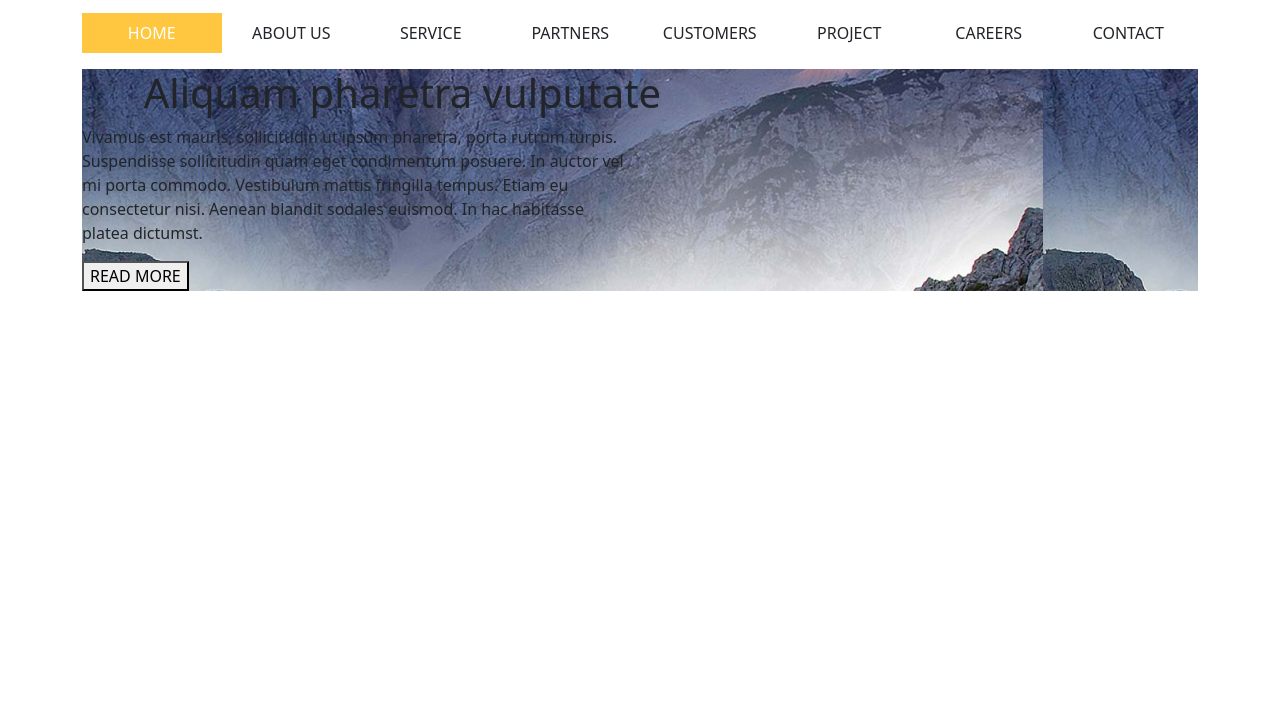
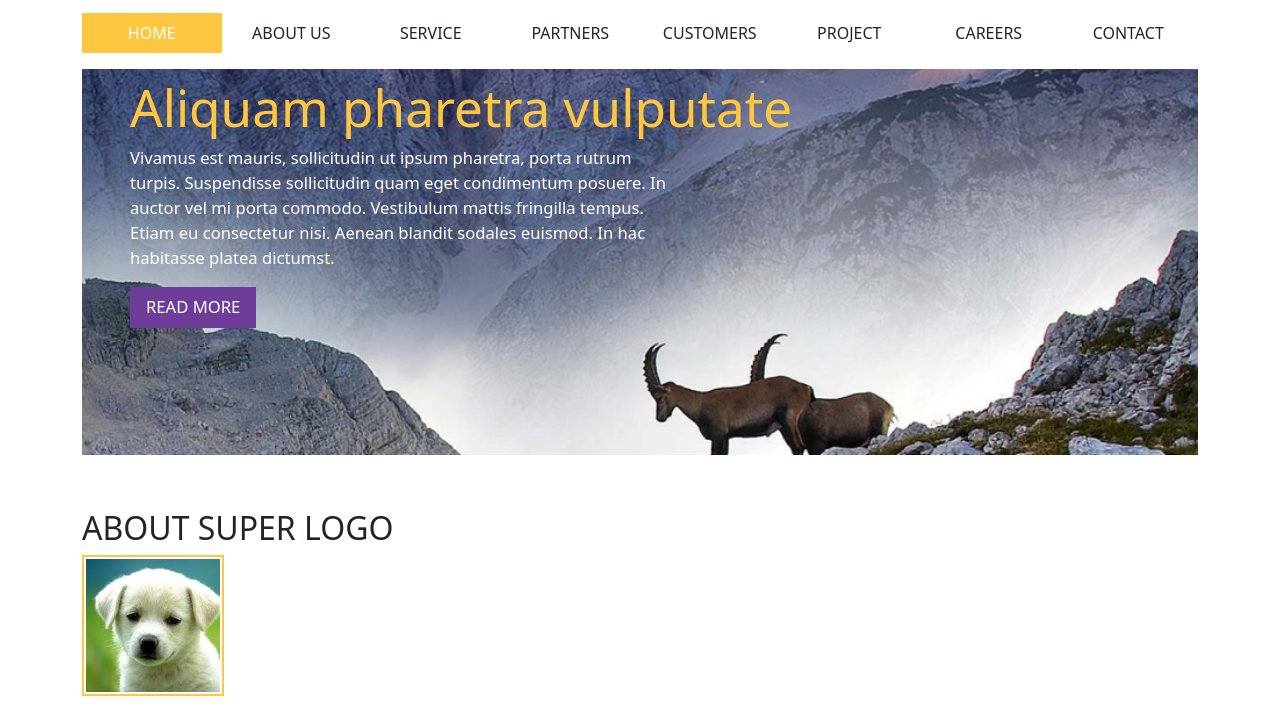
Before and after one commit to SergeyBat/SergeyBat.github.io, a plain HTML site: page index.html in a window 1280 px wide. Shown: the part 90-800 px from the top of the page. Drawn offline with nearby package versions, Linux system fonts and the light colour scheme.

Commit message:
block image

```diff
--- a/index.html
+++ b/index.html
@@ -72,27 +72,38 @@
 
 	<main>
 		<div class="container">
-			<section class="image w-100 mt-3 position-relative">
-				<div class="row">
-					<div class="col-7 text-center">
-						<h1>Aliquam pharetra vulputate</h1>
-					</div>
-					<div class="text col-6 text-start">
-						<p>
+			<section class="image mt-3 ">
+				<div class="row position-relative">
+					<img class="img-fluid position-absolute" src="img/Mountains-and-hills-julian-alps.png"
+						alt="Mountains">
+					<div
+						class="descriptionImage .col-12 col-sm-11 col-md-12 col-lg-8 col-xl-8 text-start position-absolute mt-2 mx-3 mx-md-3 mx-lg-5">
+						<h1 class="imageTitle responsive-font-example">Aliquam pharetra vulputate</h1>
+
+						<p class="imageText text-white w-75 responsive-font-example">
 							Vivamus est mauris, sollicitudin ut ipsum pharetra, porta rutrum turpis. Suspendisse
 							sollicitudin quam eget
 							condimentum posuere. In auctor vel mi porta commodo. Vestibulum mattis fringilla tempus.
 							Etiam eu consectetur
 							nisi. Aenean blandit sodales euismod. In hac habitasse platea dictumst.
 						</p>
-						<button>
+						<button type="button" class=" rounded-0 imageTextButton  p-2 px-3 responsive-font-example">
 							READ MORE
 						</button>
 					</div>
 				</div>
-
-
-
+			</section>
+			<section class="posts">
+				<div class="row">
+					<div class="col6">
+						<h2 class="postTitle">
+							ABOUT SUPER LOGO
+						</h2>
+						<div class="postFilling">
+							<img class="img-fluid" src="img/dog.png" alt="dog">
+						</div>
+					</div>
+				</div>
 			</section>
 		</div>
 	</main>
--- a/style.css
+++ b/style.css
@@ -5,6 +5,7 @@
 body {
 	margin: 0;
 	padding: 0;
+/* 	font-size: 1vw; */
 }
 
 .active {
@@ -38,12 +39,29 @@ body {
 }
 
 .image {
-	background: url(img/Mountains-and-hills-julian-alps.png);
-	width: 100%;
+	min-height: 55vh;
 }
 
+.imageTitle{
+	color: var(--yellow);
+	font-size: 4vw;
+}
 
+.imageText{
+	font-size: 1.3vw;
+}
+.imageTextButton{
+	font-size: 1.3vw;
+	background-color: var(--primary2);
+	border: none;
+	color: white;
+}
 
+.imageTextButton:hover {
+	background-color: var(--primary);
+	border: none;
+	color: white;
+}
 
 :root {
 	--primary: #9B51E0;
```
